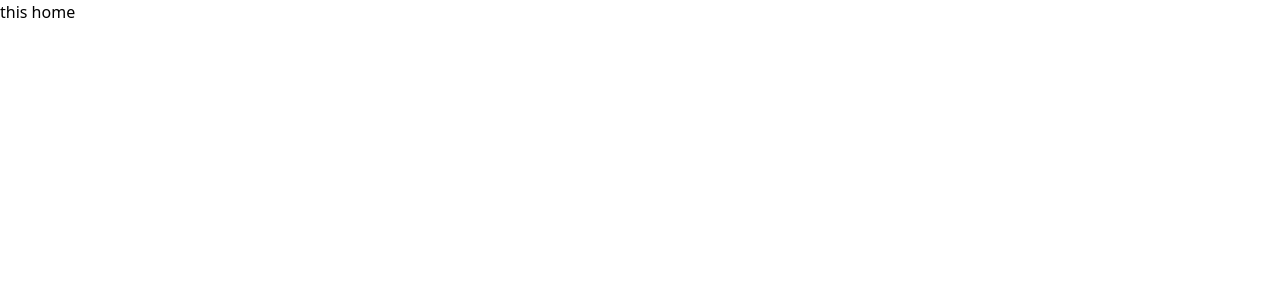
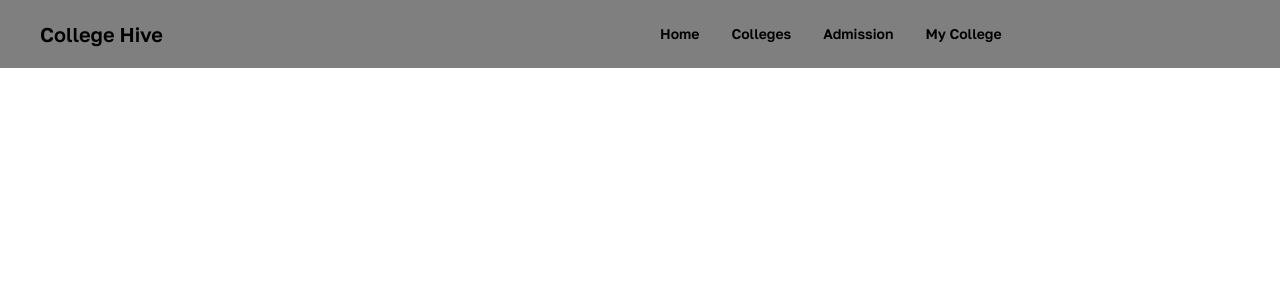
Before and after one commit to XZonRexA1/collegeHive, a React (Vite) app: page / in a window 1280 px wide. Shown: the top 300 px of the page. Built offline with nearby package versions, Linux system fonts and the light colour scheme; a web font is replaced by a local one.

Commit message:
navbar added

```diff
--- a/package.json
+++ b/package.json
@@ -14,6 +14,7 @@
     "match-sorter": "^6.3.1",
     "react": "^18.2.0",
     "react-dom": "^18.2.0",
+    "react-helmet-async": "^1.3.0",
     "react-router-dom": "^6.14.2",
     "sort-by": "^1.2.0"
   },
--- a/src/Layout/Main.jsx
+++ b/src/Layout/Main.jsx
@@ -1,9 +1,11 @@
 import { Outlet } from "react-router-dom";
+import NavBar from "../components/NavBar/NavBar";
 
 
 const Main = () => {
     return (
         <div>
+            <NavBar></NavBar>
             <Outlet></Outlet>
         </div>
     );
--- a/src/components/Home/Home.jsx
+++ b/src/components/Home/Home.jsx
@@ -1,11 +1,13 @@
-
+import { Helmet } from "react-helmet-async";
 
 const Home = () => {
-    return (
-        <div>
-            this home
-        </div>
-    );
+  return (
+    <>
+      <Helmet>
+        <title>College Hive | Home</title>
+      </Helmet>
+    </>
+  );
 };
 
 export default Home;
--- /dev/null
+++ b/src/components/NavBar/NavBar.jsx
@@ -0,0 +1,60 @@
+import { Link } from "react-router-dom";
+
+const NavBar = () => {
+  const navOption = (
+    <>
+      <li className="font-golos font-semibold">
+        <Link to="/">Home</Link>
+      </li>
+      <li className="font-golos font-semibold">
+        <Link to="/colleges">Colleges</Link>
+      </li>
+      <li className="font-golos font-semibold">
+        <Link to="/admission">Admission</Link>
+      </li>
+      <li className="font-golos font-semibold">
+        <Link to="/myCollege">My College</Link>
+      </li>
+    </>
+  );
+  return (
+    <>
+      <div className="navbar fixed z-10 bg-opacity-50 max-w-screen-xl  bg-black ">
+        <div className="navbar-start">
+          <div className="dropdown">
+            <label tabIndex={0} className="btn btn-ghost lg:hidden">
+              <svg
+                xmlns="http://www.w3.org/2000/svg"
+                className="h-5 w-5"
+                fill="none"
+                viewBox="0 0 24 24"
+                stroke="currentColor"
+              >
+                <path
+                  strokeLinecap="round"
+                  strokeLinejoin="round"
+                  strokeWidth="2"
+                  d="M4 6h16M4 12h8m-8 6h16"
+                />
+              </svg>
+            </label>
+            <ul
+              tabIndex={0}
+              className="menu menu-compact dropdown-content mt-3 p-2 shadow bg-opacity-50 rounded-box w-52"
+            >
+              {navOption}
+            </ul>
+          </div>
+          <Link to="/" className="font-semibold ml-8 font-rubik text-xl font-golos">
+           College Hive
+          </Link>
+        </div>
+        <div className="navbar-center hidden lg:flex">
+          <ul className="menu menu-horizontal  px-1">{navOption}</ul>
+        </div>
+      </div>
+    </>
+  );
+};
+
+export default NavBar;
```
Also changed, not shown: src/main.jsx (+12 -12 lines), 1 other file (tests, documents, lock files or other folders).
